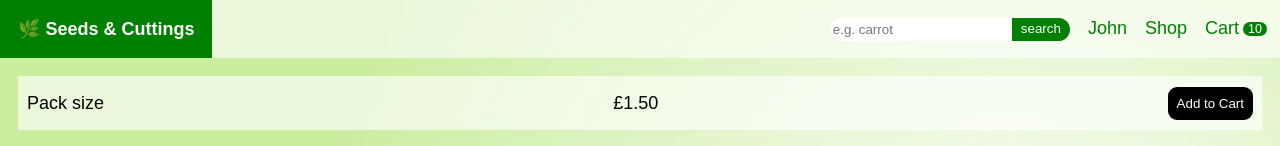
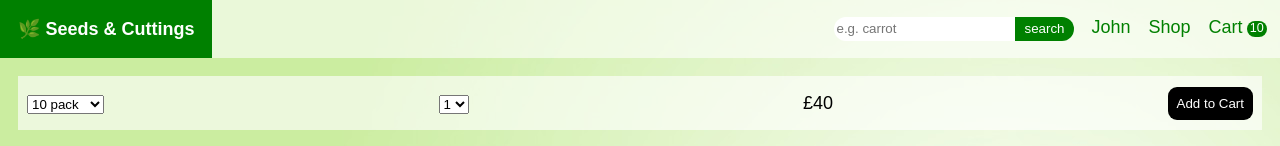
Before and after one commit to MichaelGreatorex/seeds, a React (Create React App) app in the folder frontend/: page /seed/2 in a window 1280 px wide. Shown: the top 146 px of the page. Built offline with nearby package versions, Linux system fonts and the light colour scheme; grey boxes are pictures that could not be loaded; a web font is replaced by a local one.

Commit message:
added product varient options

```diff
--- a/frontend/src/components/Header/header.module.css
+++ b/frontend/src/components/Header/header.module.css
@@ -62,7 +62,7 @@
     background-color: green;
     color: white;
     margin: 0.25rem;
-    padding: 0 0.25rem;
+    padding: 0 0.15rem 0.1rem 0.15rem;
     border-radius: 1rem;
     font-size: 0.7rem;
 }
--- a/frontend/src/data.js
+++ b/frontend/src/data.js
@@ -2,7 +2,7 @@ export const sample_seeds = [
     {
         id: '1',
         name: 'sunflower',
-        price: 2,
+        price: [2],
         sow: ['May', 'Jun', 'Jul'],
         position: 'direct sun',
         inout: 'outdoor',
@@ -20,7 +20,7 @@ export const sample_seeds = [
     {
         id: '2',
         name: 'pea',
-        price: 1.5,
+        price: [1.5],
         sow: ['Apr', 'May'],
         position: 'direct sun',
         inout: 'outdoor',
@@ -38,7 +38,7 @@ export const sample_seeds = [
     {
         id: '3',
         name: 'strawberry',
-        price: 1,
+        price: [1],
         sow: ['Mar', 'Apr'],
         position: 'direct sun',
         inout: 'outdoor',
@@ -56,7 +56,7 @@ export const sample_seeds = [
     {
         id: '4',
         name: 'broccoli',
-        price: 1,
+        price: [1],
         sow: ['Jan', 'Feb', 'Mar'],
         position: 'direct sun',
         inout: 'outdoor',
@@ -74,7 +74,7 @@ export const sample_seeds = [
     {
         id: '5',
         name: 'carrot',
-        price: 1,
+        price: [1.2],
         sow: ['Feb', 'Mar', 'Apr'],
         position: 'direct sun',
         inout: 'outdoor',
--- a/frontend/src/pages/Seed/SeedPage.js
+++ b/frontend/src/pages/Seed/SeedPage.js
@@ -4,10 +4,13 @@ import { getById } from "../../services/seedService";
 import classes from './seedPage.module.css';
 import StarRating from "../../components/StarRating/StarRating";
 import Price from "../../components/Price/Price";
+import { useCart } from '../../hooks/useCart';
 
 export default function SeedPage() {
 
     const [seed, setSeed] = useState({});
+
+    const { cart } = useCart();
 
     const {id} = useParams();
 
@@ -18,9 +21,26 @@ export default function SeedPage() {
     return (
         <>
             <div className={classes.price}>
-                <span>Pack size</span>
-                <span><Price price={seed.price} /></span>
-                <span><button>Add to Cart</button></span>
+                            <div>
+                                <select>
+                                    <option>10 pack</option>
+                                    <option>50 pack</option>
+                                    <option>100 pack</option>
+                                    <option>200 pack</option>
+                                </select>
+                            </div>
+                            <div>
+                                <select>
+                                    <option>1</option>
+                                    <option>2</option>
+                                    <option>3</option>
+                                    <option>4</option>
+                                </select>
+                            </div>
+                            <div className={classes.tot}>
+                                £40
+                            </div>
+                <button>Add to Cart</button>
             </div>
 
             {seed && (
@@ -64,8 +84,6 @@ export default function SeedPage() {
             <div className={classes.info}>
                 <div className={classes.description}>{seed.description}</div>
             </div>
-
-
         </>
     );
 }
--- a/frontend/src/pages/Seed/seedPage.module.css
+++ b/frontend/src/pages/Seed/seedPage.module.css
@@ -127,3 +127,40 @@
     opacity: 0.7;
     cursor: pointer;
 }
+
+.list{
+    display: flex;
+    flex: 3 0;
+    list-style-type: none;
+    margin: 0.5rem;
+    padding: 0;
+    font-size: .9rem;
+}
+
+.list li {
+    display: flex;
+    align-items: center;
+}
+
+.list li:last-child {
+    border: none;
+}
+
+.list li img{
+    height: 5rem;
+    width: 5rem;
+    object-fit: contain;
+}
+
+.list li div{
+    padding: 0 0.1rem;
+    flex-wrap: wrap;
+}
+
+.list li div:not(:first-child) {
+    flex-basis: 18%;
+}
+
+.list .price {
+    margin: 0 -2rem;
+}
```
